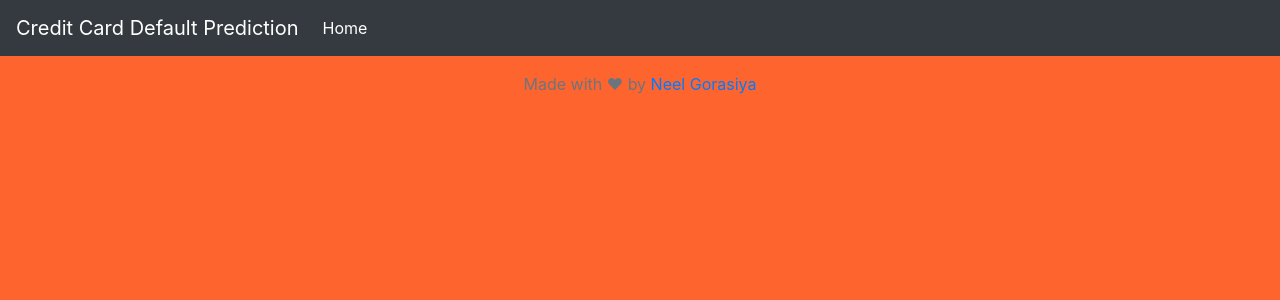
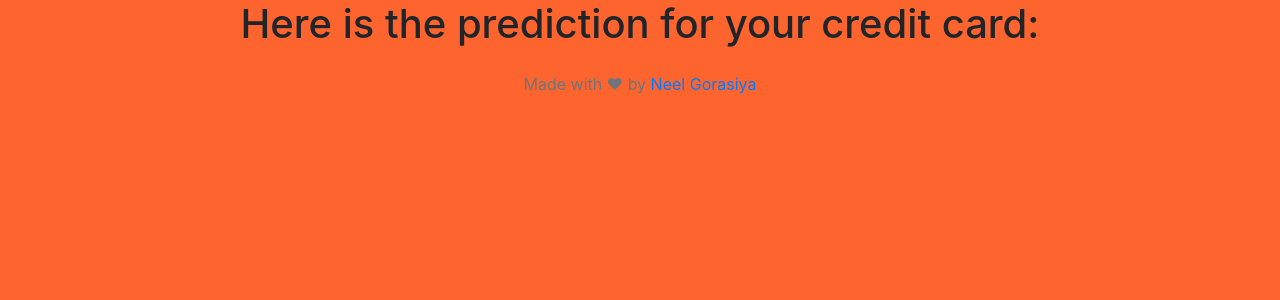
Before and after one commit to Neel2904/credit-cards-default-prediction-deployed-on-heroku, a Flask app: template templates/predict.html in a window 1280 px wide. Shown: the top 300 px of the page. Run offline with Flask 2, Linux system fonts and the light colour scheme; the template is opened without the code that fills it, so the values that code supplies are empty; some libraries are stand-ins or nearby versions.

Commit message:
modified template

```diff
--- a/templates/predict.html
+++ b/templates/predict.html
@@ -18,7 +18,7 @@ main{
 </head>
    <body style = "background-color: #FE642E;">
     <header>
-  <nav class="navbar navbar-expand-md navbar-dark fixed-top bg-dark">
+  <!-- <nav class="navbar navbar-expand-md navbar-dark fixed-top bg-dark">
     <a class="navbar-brand" href="#">Credit Card Default Prediction</a>
     <button class="navbar-toggler" type="button" data-toggle="collapse" data-target="#navbarCollapse" aria-controls="navbarCollapse" aria-expanded="false" aria-label="Toggle navigation">
       <span class="navbar-toggler-icon"></span>
@@ -30,7 +30,7 @@ main{
         </li>
       </ul>
     </div>
-  </nav>
+  </nav> -->
   </header>
   <main>
     <h1>Here is the prediction for your credit card: </h1>
```
